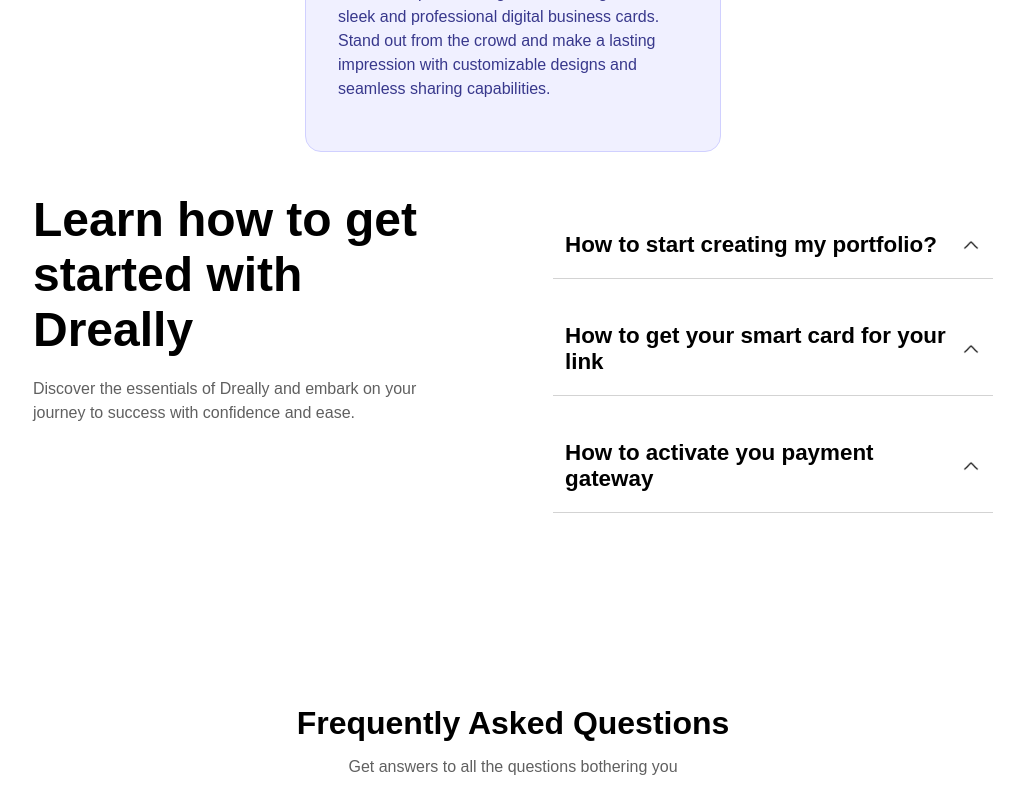
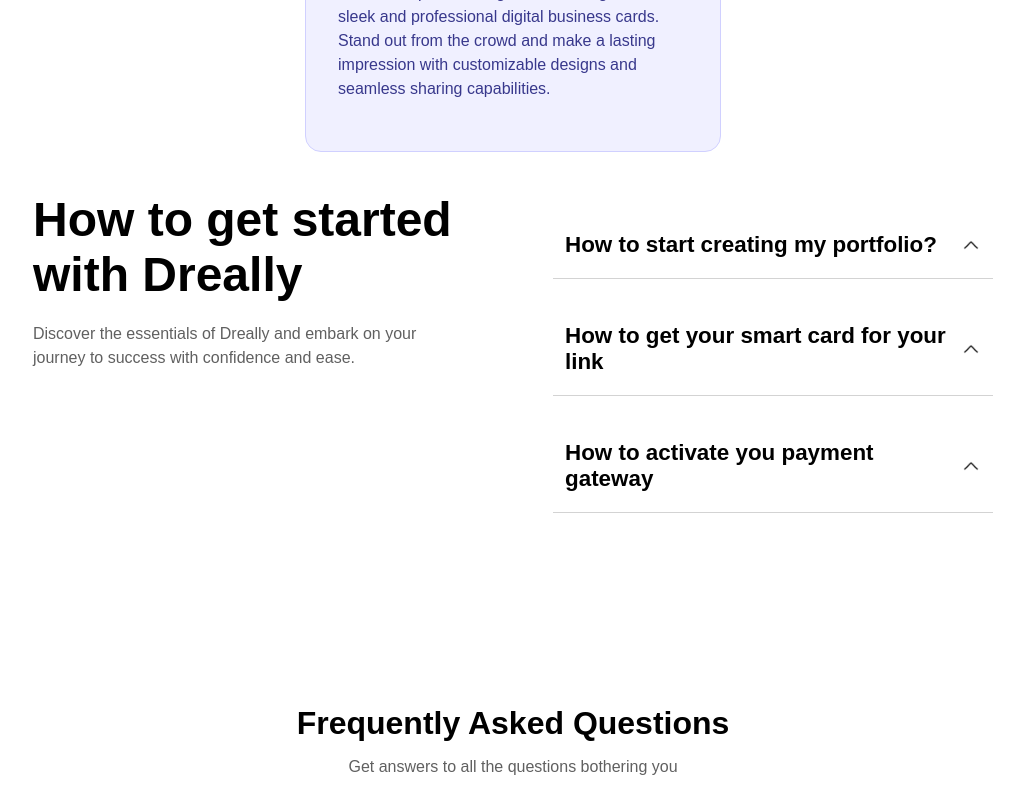
Before and after one commit to Vader4k/Dreally, a React (Vite) app: page /about in a window 1280 px wide. Shown: the part 1382-2179 px from the top of the page, without its empty margins (127-1136 px from the left). Built offline with nearby package versions, Linux system fonts and the light colour scheme; a web font is replaced by a local one.

Commit message:
@update/ added button links to navbar

```diff
--- a/src/components/GetStarted.jsx
+++ b/src/components/GetStarted.jsx
@@ -17,7 +17,7 @@
   return (
     <section className="w-full flex md:flex-row flex-col items-start justify-between gap-10 md:gap-20 px-6 sm:px-8 md:px-12 lg:px-20 xl:px-40">
       <div className="flex flex-col gap-5 w-full">
-        <h1 className="font-extrabold text-[2rem] md:text-[3rem] max-w-[700px]">Learn how to get started with Dreally</h1>
+        <h1 className="font-extrabold text-[2rem] md:text-[3rem] max-w-[700px]">How to get started with Dreally</h1>
         <p className="text-neutral-300 leading-6 max-w-[500px]">
           Discover the essentials of Dreally and embark on your journey to success with confidence and ease.
         </p>
--- a/src/components/Navbar.jsx
+++ b/src/components/Navbar.jsx
@@ -45,10 +45,13 @@
             ))}
           </div>
         </div>
-
         <div className='flex items-center gap-4'>
-          <button className='hidden lg:block px-16 py-6 bg-transparent border-[1px] border-gray-400 rounded-[100px] cursor-pointer'>Sign In</button>
-          <button className='hidden lg:block px-10 py-6 bg-primary-500 border-none text-white rounded-[100px] cursor-pointer'>Get Started Free</button>
+          <Link className='no-underline' to='https://app.dreally.com/login'>
+            <button className='hidden lg:block px-16 py-6 bg-transparent border-[1px] border-gray-400 rounded-[100px] cursor-pointer'>Sign In</button>
+          </Link>
+          <Link className='no-underline' to='https://app.dreally.com/register'>
+            <button className='hidden lg:block px-10 py-6 bg-primary-500 border-none text-white rounded-[100px] cursor-pointer'>Get Started Free</button>
+          </Link>
           <div
             onClick={() => setIsOpen((prev) => (!prev))}
             className={`${isOpen === true? 'bg-primary-400 w-[40px] h-[40px] flex items-center justify-center rounded-full' : ''} block lg:hidden cursor-pointer ml-3`}>
```
